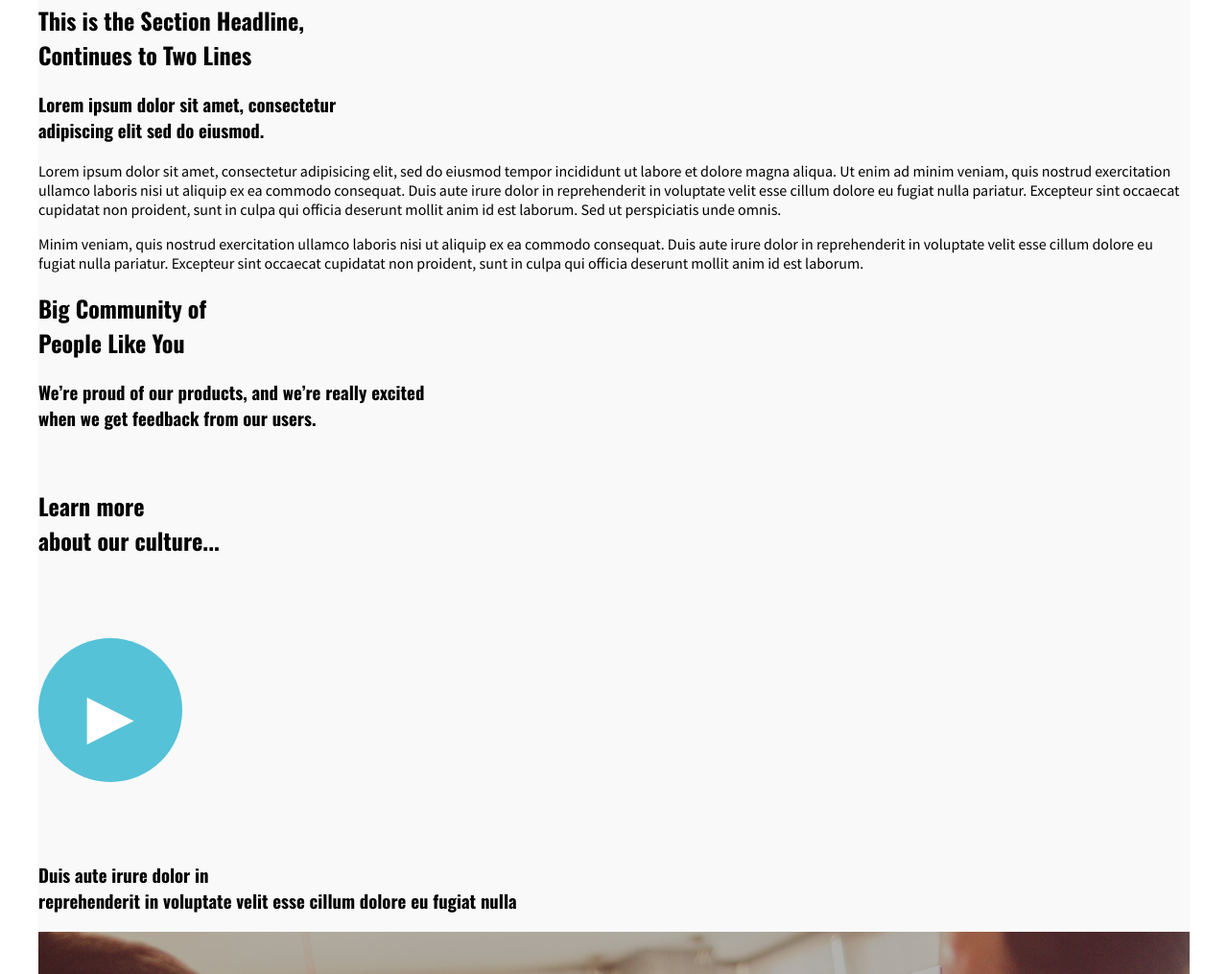
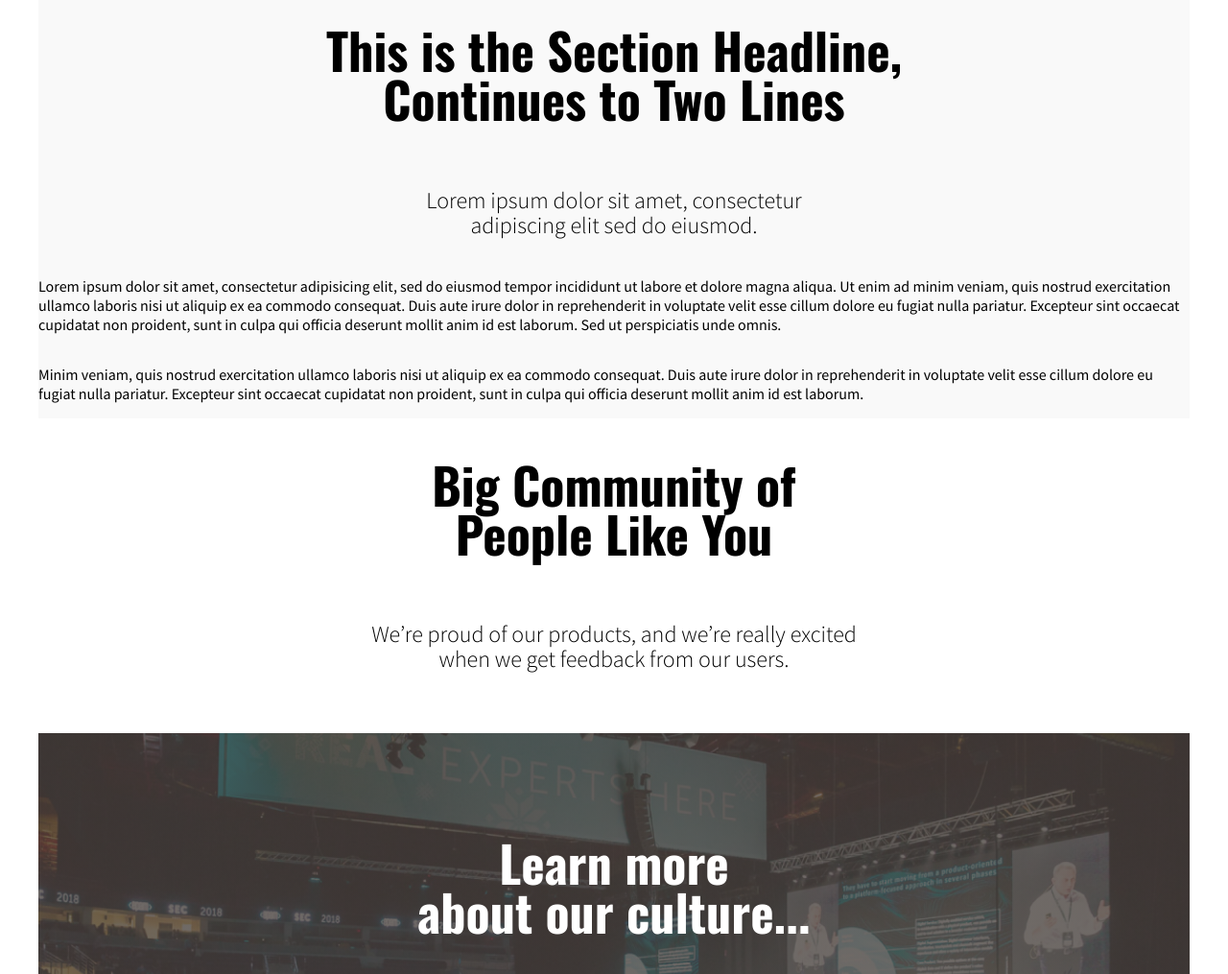
Before and after one commit to ananotopuria/personal-website, a website built with webpack: page index.html in a window 1280 px wide. Shown: the part 817-1832 px from the top of the page at 96% size. Built offline with nearby package versions, Linux system fonts and the light colour scheme; files whose address does not match are found by name.

Commit message:
add classes to html

```diff
--- a/index.html
+++ b/index.html
@@ -38,14 +38,14 @@
   </header>
 
   <website-section class="app-section app-section--image-overlay app-section--image-peak">
-    <h2 slot="title">Your Headline<br /> Here</h2>
-    <h3 slot="description">Lorem ipsum dolor sit amet, consectetur <br />adipiscing elit sed do eiusmod.</h3>
+    <h2 slot="title" class="app-title">Your Headline<br /> Here</h2>
+    <h3 slot="description" class="app-subtitle">Lorem ipsum dolor sit amet, consectetur <br />adipiscing elit sed do eiusmod.</h3>
     <img src="images/your-logo-here.png" alt="Logo icon picture" class="app-logo" />
   </website-section>
 
-  <website-section>
-    <h2 slot="title">This is the Section Headline,<br /> Continues to Two Lines</h2>
-    <h3 slot="description">Lorem ipsum dolor sit amet, consectetur<br /> adipiscing elit sed do eiusmod.</h3>
+  <website-section class="app-section">
+    <h2 slot="title" class="app-title">This is the Section Headline,<br /> Continues to Two Lines</h2>
+    <h3 slot="description" class="app-subtitle">Lorem ipsum dolor sit amet, consectetur<br /> adipiscing elit sed do eiusmod.</h3>
     <p>
       Lorem ipsum dolor sit amet, consectetur adipisicing elit, sed do eiusmod tempor incididunt ut labore et dolore magna aliqua. Ut enim ad minim veniam, quis nostrud exercitation ullamco laboris nisi ut aliquip ex ea commodo consequat. Duis aute irure dolor
       in reprehenderit in voluptate velit esse cillum dolore eu fugiat nulla pariatur. Excepteur sint occaecat cupidatat non proident, sunt in culpa qui officia deserunt mollit anim id est laborum. Sed ut perspiciatis unde omnis.
@@ -56,18 +56,18 @@
     </p>
   </website-section>
 
-  <website-section>
-    <h2 slot="title">Big Community of <br /> People Like You</h2>
-    <h3 slot="description">We’re proud of our products, and we’re really excited<br /> when we get feedback from our users.</h3>
+  <website-section class="app-section big-com-section">
+    <h2 slot="title" class="app-title">Big Community of <br /> People Like You</h2>
+    <h3 slot="description" class="app-subtitle">We’re proud of our products, and we’re really excited<br /> when we get feedback from our users.</h3>
     <div class="testimonials-container"></div>
   </website-section>
 
-  <website-section>
-    <h2 slot="title">Learn more<br /> about our culture...</h2>
+  <website-section class="app-section app-section--image-culture">
+    <h2 slot="title" class="app-title">Learn more<br /> about our culture...</h2>
     <button class="app-section__button app-section__button--our-culture">
       &#9654;
     </button>
-    <h3 slot="description">Duis aute irure dolor in <br />reprehenderit in voluptate velit esse cillum dolore eu fugiat nulla</h3>
+    <h3 slot="description" class="app-subtitle">Duis aute irure dolor in <br />reprehenderit in voluptate velit esse cillum dolore eu fugiat nulla</h3>
   </website-section>
 
   <div id="events-task"></div>
```
